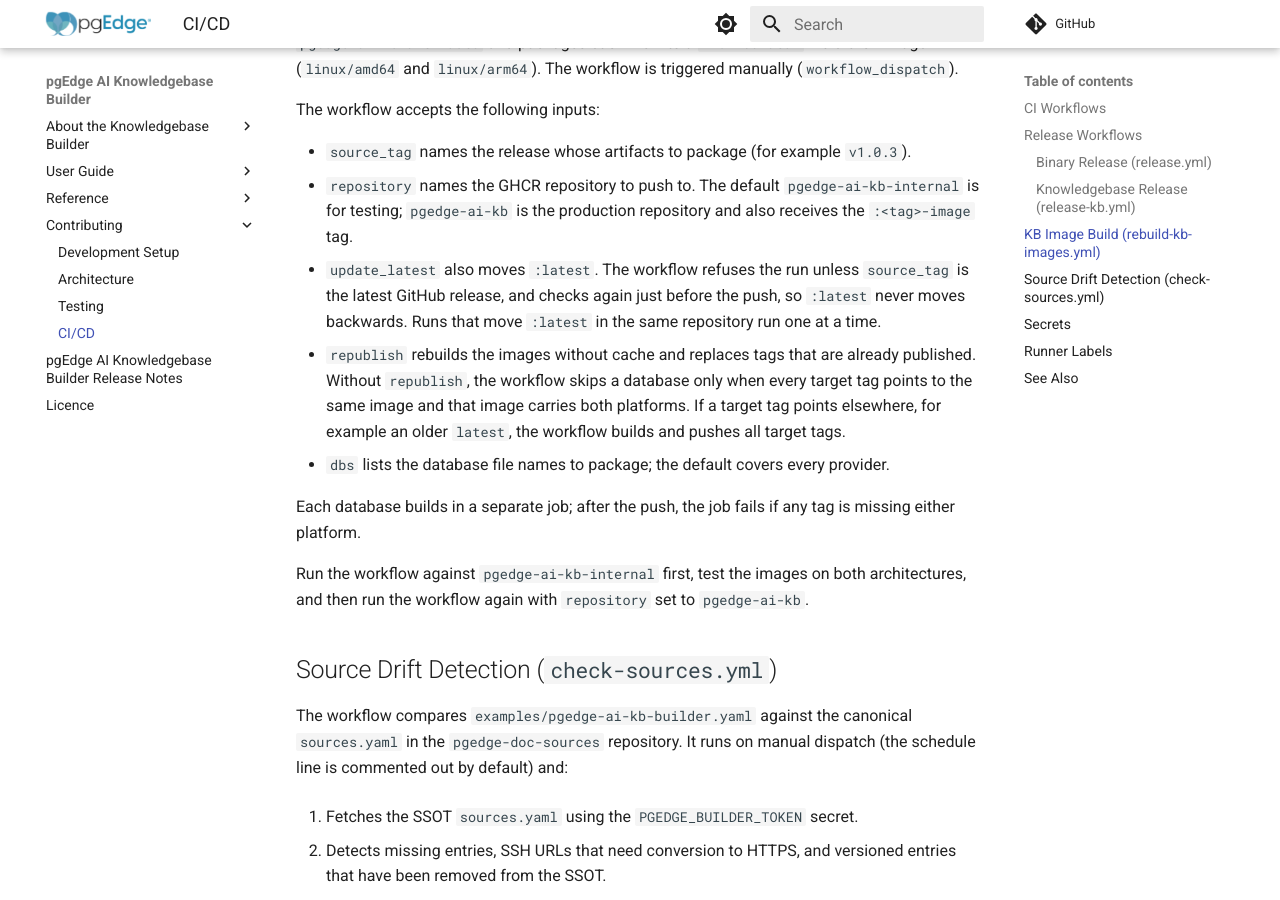
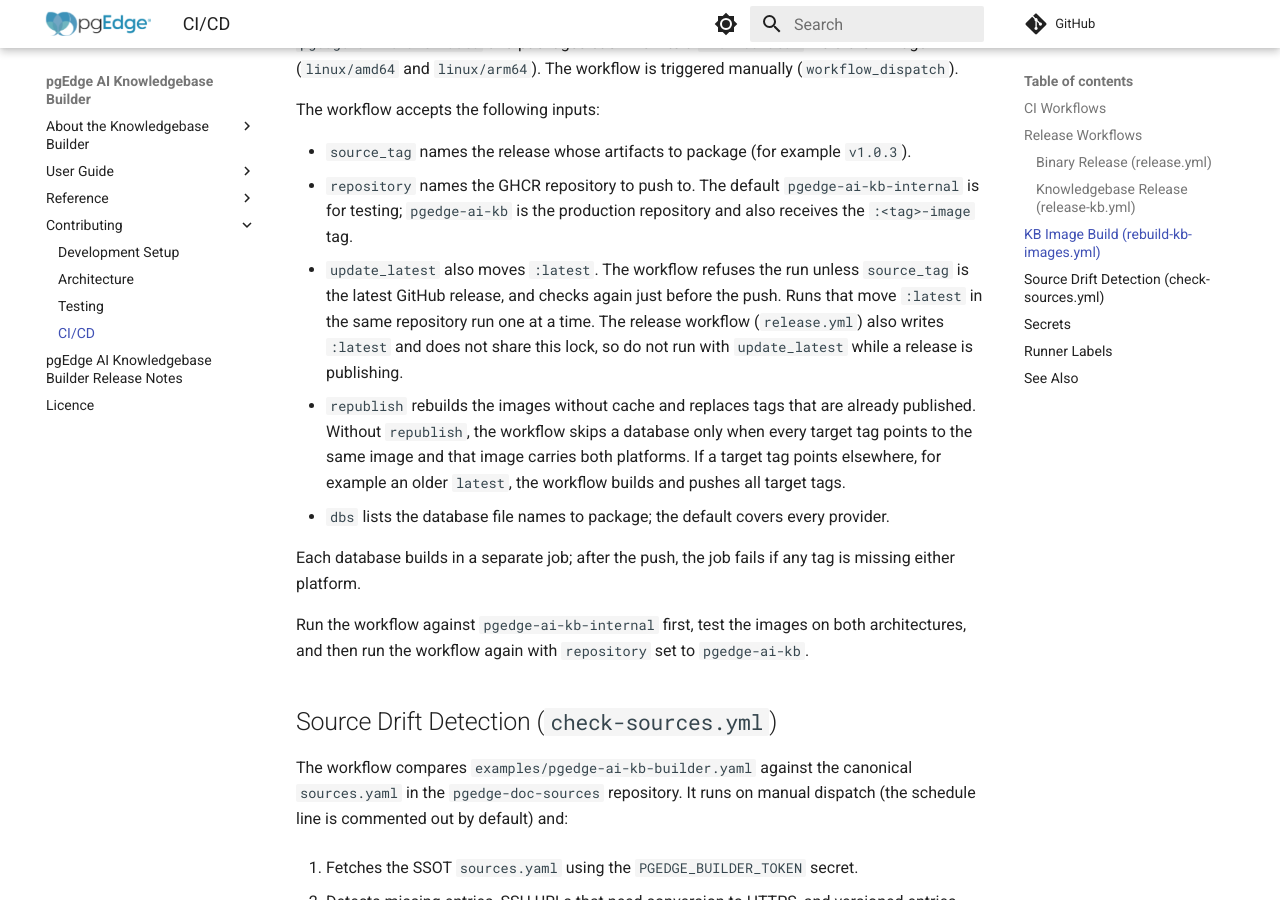
Before and after one commit to pgEdge/pgedge-ai-kb, an MkDocs documentation site: the page built from docs/contributing/ci-cd.md, in a window 1280 px wide and 900 px high, scrolled down 1775 px. Built offline with MkDocs 1.6.1 and Material for MkDocs 9.7.7, drawn with Linux system fonts in a browser that asks for light colours; comment, search, counter and statistics services are not loaded.

Commit message:
Clarify that release.yml does not share the :latest lock

```diff
--- a/docs/contributing/ci-cd.md
+++ b/docs/contributing/ci-cd.md
@@ -91,9 +91,10 @@ The workflow accepts the following inputs:
   production repository and also receives the `:<tag>-image` tag.
 - `update_latest` also moves `:latest`. The workflow refuses the
   run unless `source_tag` is the latest GitHub release, and checks
-  again just before the push, so `:latest` never moves backwards.
-  Runs that move `:latest` in the same repository run one at a
-  time.
+  again just before the push. Runs that move `:latest` in the same
+  repository run one at a time. The release workflow (`release.yml`)
+  also writes `:latest` and does not share this lock, so do not run
+  with `update_latest` while a release is publishing.
 - `republish` rebuilds the images without cache and replaces tags
   that are already published. Without `republish`, the workflow
   skips a database only when every target tag points to the same
```
